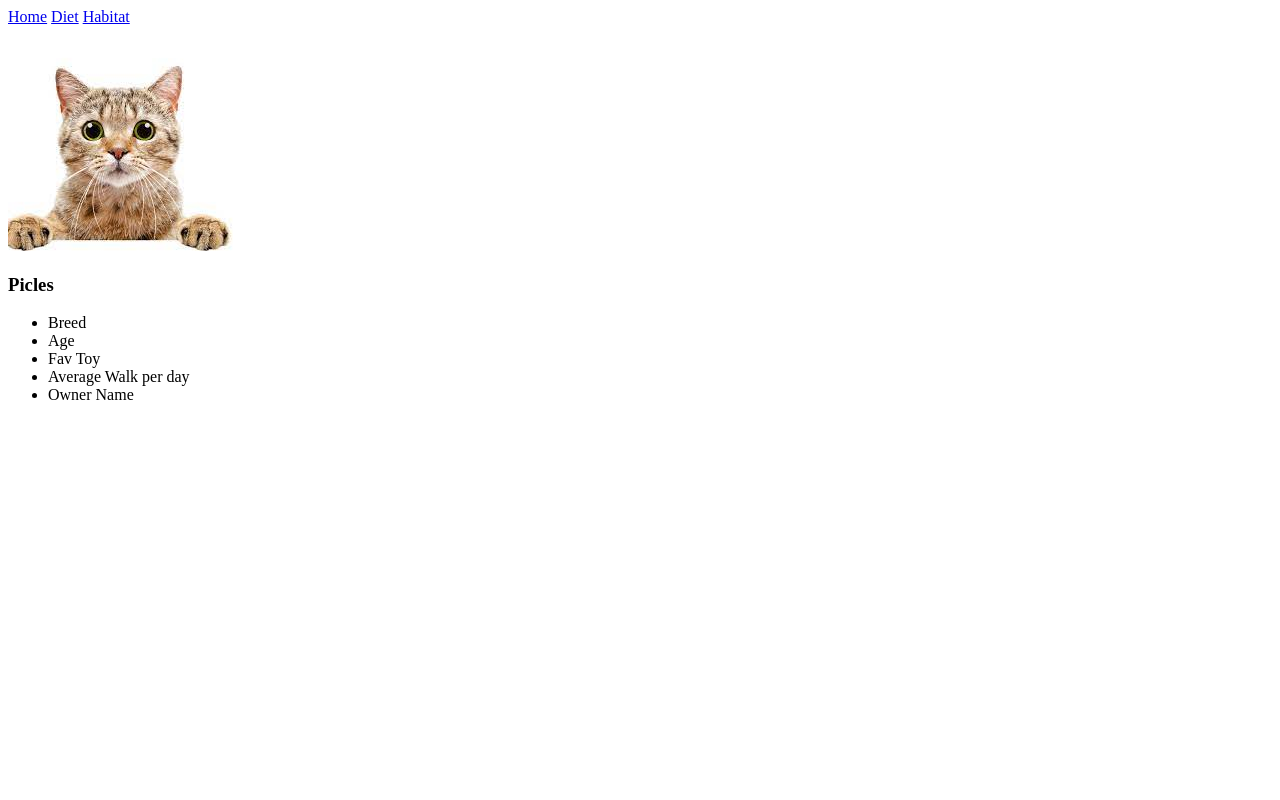
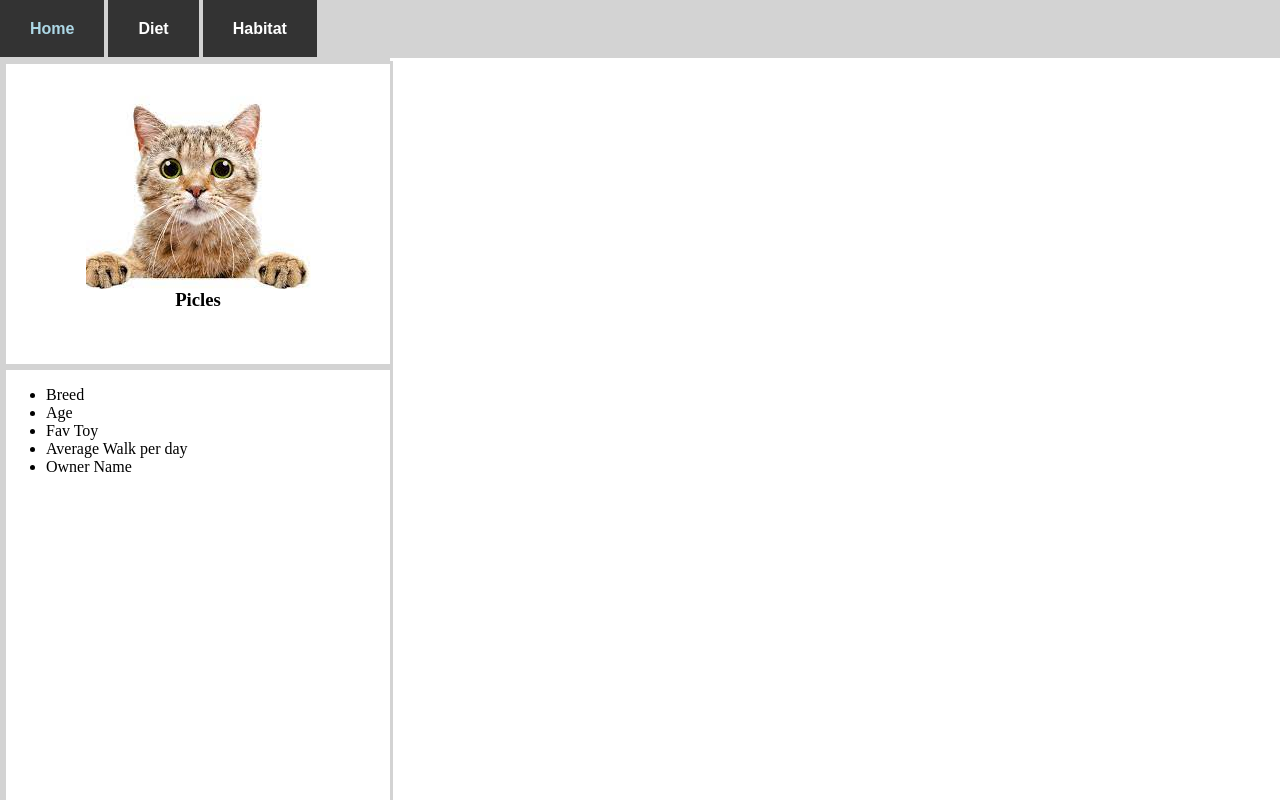
Before and after one commit to reaji/UCI-2021-edu, a plain HTML site: page index.html in a window 1280 px wide. Shown: the top 800 px of the page. Drawn offline with Linux system fonts and the light colour scheme; the site is published under a folder, as on GitHub Pages, so addresses that start at the root find nothing.

Commit message:
try to fix css

```diff
--- a/index.html
+++ b/index.html
@@ -1,7 +1,7 @@
 <!DOCTYPE html>
 <html>
 <head>
-  <link href="/css/index.css"  type="text/css" rel="stylesheet">
+  <link href="css/index.css"  type="text/css" rel="stylesheet">
 <title>Hello World</title>
 <link rel="preconnect" href="https://fonts.googleapis.com">
 <link rel="preconnect" href="https://fonts.gstatic.com" crossorigin>
```
